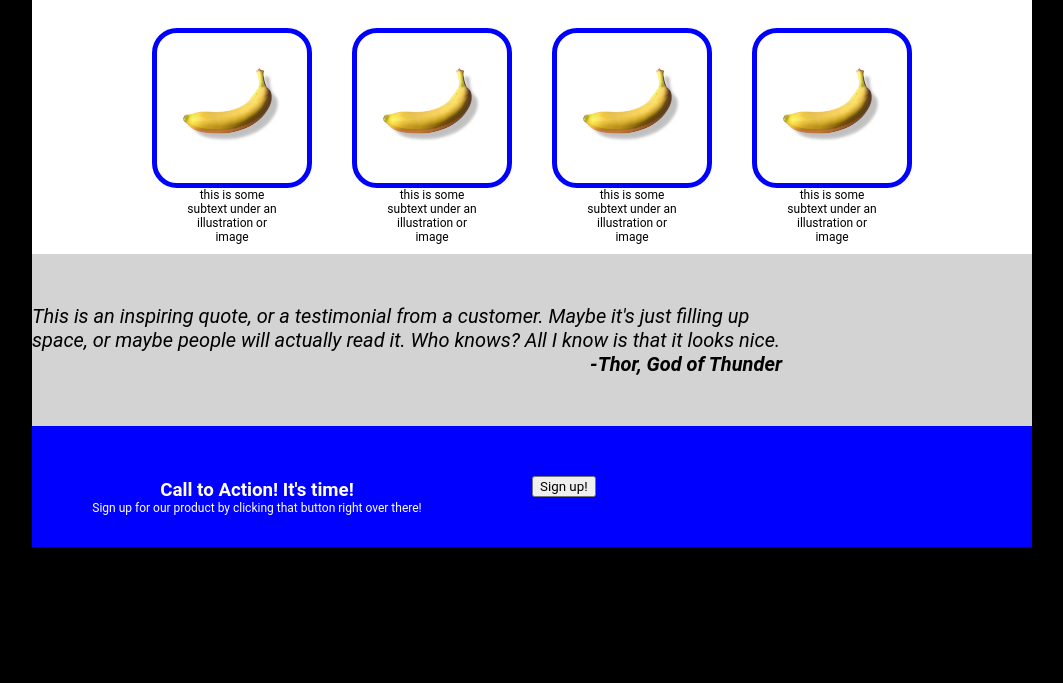
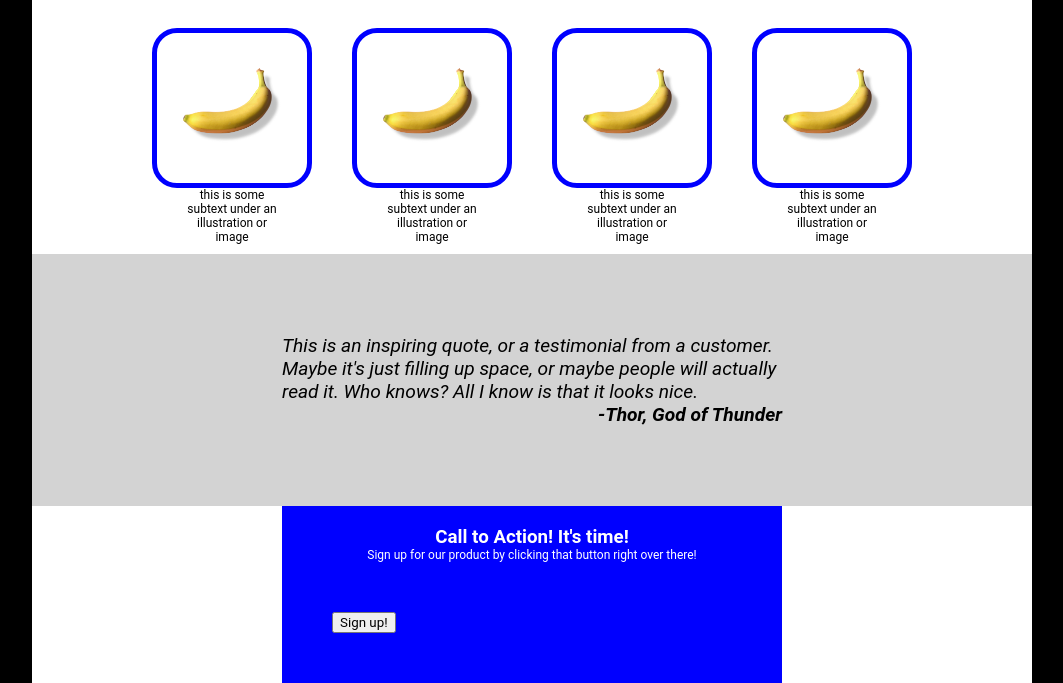
Before and after one commit to marzzzzel/odinLandingPage, a plain HTML site: page Index.html in a window 1280 px wide. Shown: the part 554-1237 px from the top of the page, without its empty margins (108-1171 px from the left). Before the commit the page ends 1101 px from the top, so only its background shows below. Drawn offline with Linux system fonts and the light colour scheme.

Commit message:
slowly getting there

```diff
--- a/style.css
+++ b/style.css
@@ -52,7 +52,7 @@ html {
 }
 
 .logo-mid img {
-    width: 75%;
+    width:75%;
 }
 
 .Hero-secondary-text {
@@ -128,28 +128,17 @@ html {
 
 .content-2 {
     background-color: lightgray;
-<<<<<<< HEAD
         padding-left: 25%;
         padding-right:25%;
         padding-top:8%;
         padding-bottom: 8%;
         font-style: italic;
         font-size: larger;
-=======
-    padding-left: 25%;
-    padding-right: 25%;
-    padding-top: 5%;
-    padding-bottom: 5%;
-    font-style: italic;
-    font-size: 20px;
-
->>>>>>> f1fe2085f31ca4e576fab9cb4da0e878b84f4378
 }
 
-.content-2 .source {
+.content-2 .source{
     text-align: right;
     font-weight: bolder;
-<<<<<<< HEAD
 }
 
 .callToAction{
@@ -159,14 +148,14 @@ html {
 
 .callToAction .Blue-background{
     display:flex;
+    flex-direction: column;
          background-color: blue;
-
+         width: 50%;
      }
 
     .callToAction .Blue-background .actionText1{
        display:flex;
-       flex: 1;
-              padding-top: 20px;
+                    padding-top: 20px;
        flex-direction: column;
        color: white;
 
@@ -180,8 +169,3 @@ html {
                 margin:50px;
 
             }
-
-=======
-    font-style: normal;
-}
->>>>>>> f1fe2085f31ca4e576fab9cb4da0e878b84f4378
```
